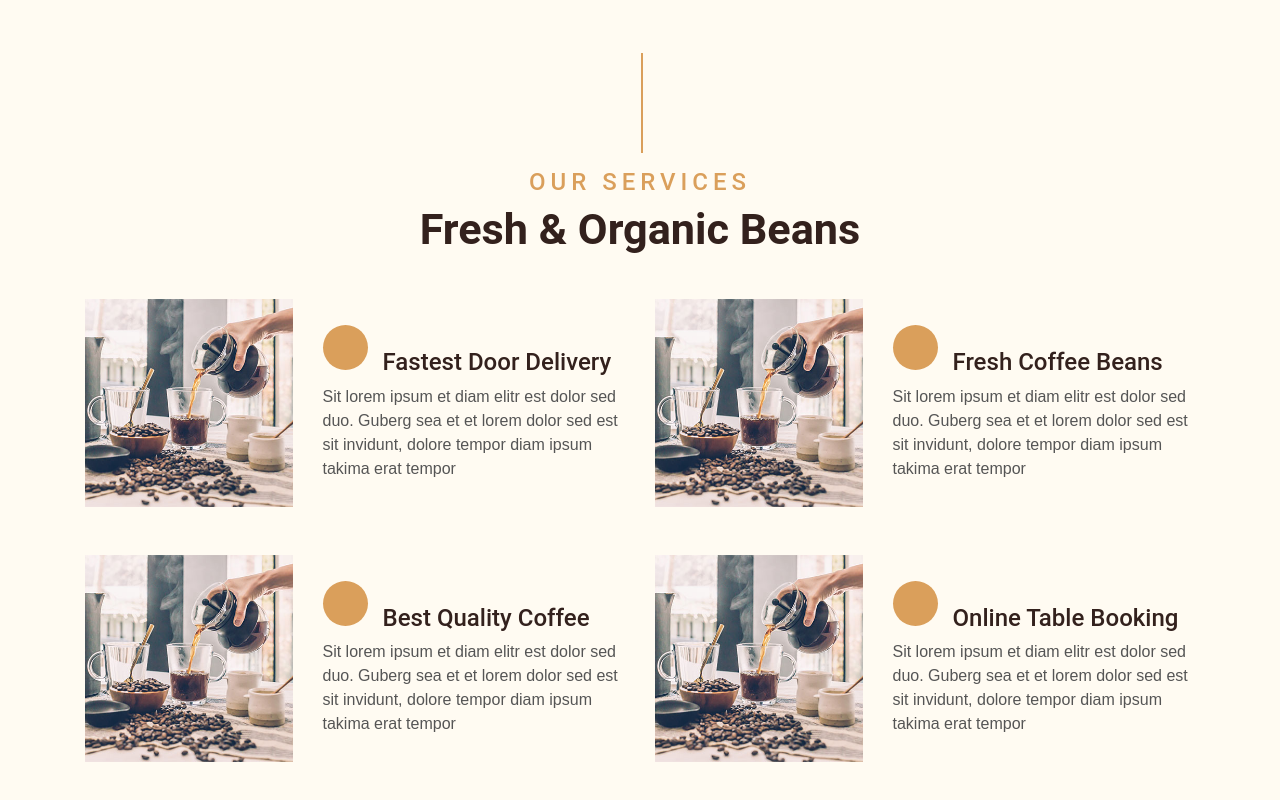
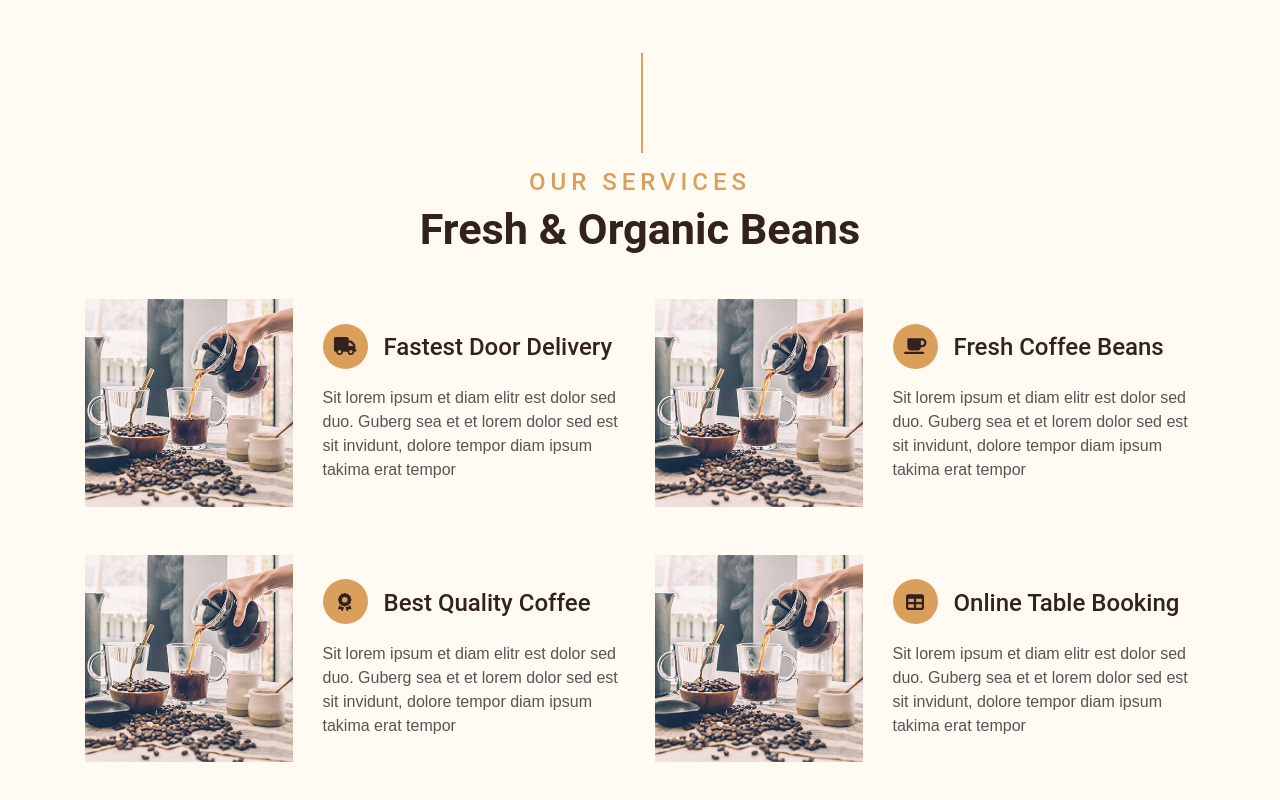
Before and after one commit to Mehdi-haghdoost/next-coffee, a Next.js app: page / in a window 1280 px wide. Shown: the part 1604-2404 px from the top of the page. Built offline with nearby package versions, Linux system fonts and the light colour scheme.

Commit message:
adding fontAwsome icons

```diff
--- a/components/modules/ServiceItem/ServiceItem.js
+++ b/components/modules/ServiceItem/ServiceItem.js
@@ -1,4 +1,11 @@
 import React from 'react'
+import styles from '@/styles/ServiceItem.module.css'
+
+import "@fortawesome/fontawesome-svg-core/styles.css";
+import { config } from "@fortawesome/fontawesome-svg-core";
+config.autoAddCss = false;
+import { FontAwesomeIcon } from "@fortawesome/react-fontawesome";
+
 
 function ServiceItem({ title, desc, image, icon }) {
   return (
@@ -8,7 +15,18 @@ function ServiceItem({ title, desc, image, icon }) {
           <img class="img-fluid mb-3 mb-sm-0" src={image} alt="" />
         </div>
         <div class="col-sm-7">
-          <h4><i class="fa fa-truck service-icon"></i>{title}</h4>
+          <h4 style={{
+            display :'flex',
+            alignItems : 'baseline'
+          }}>
+            <div className={styles.service_icon}>
+              <FontAwesomeIcon icon={icon} style={{fontSize  : '18px'}} />
+            </div>
+            <p>
+              {title}
+            </p>
+
+          </h4>
           <p class="m-0">{desc}</p>
         </div>
       </div>
--- a/components/templates/Index/Services.js
+++ b/components/templates/Index/Services.js
@@ -1,6 +1,6 @@
+import React from 'react'
 import ServiceItem from '@/components/modules/ServiceItem/ServiceItem'
-import React from 'react'
-
+import {  faAward, faCoffee, faTable, faTruck } from "@fortawesome/free-solid-svg-icons";
 function Services() {
   return (
     <div class="container-fluid pt-5">
@@ -13,22 +13,22 @@ function Services() {
          <ServiceItem title='Fastest Door Delivery'
          desc='Sit lorem ipsum et diam elitr est dolor sed duo. Guberg sea et et lorem dolor sed est sit invidunt, dolore tempor diam ipsum takima erat tempor'
          image={'/images/service-1.jpg'}
-         icon=''
+         icon={faTruck}
          />
           <ServiceItem title='Fresh Coffee Beans'
          desc='Sit lorem ipsum et diam elitr est dolor sed duo. Guberg sea et et lorem dolor sed est sit invidunt, dolore tempor diam ipsum takima erat tempor'
          image={'/images/service-1.jpg'}
-         icon=''
+         icon={faCoffee}
          />
           <ServiceItem title='Best Quality Coffee'
          desc='Sit lorem ipsum et diam elitr est dolor sed duo. Guberg sea et et lorem dolor sed est sit invidunt, dolore tempor diam ipsum takima erat tempor'
          image={'/images/service-1.jpg'}
-         icon=''
+         icon={faAward}
          />
           <ServiceItem title='Online Table Booking'
          desc='Sit lorem ipsum et diam elitr est dolor sed duo. Guberg sea et et lorem dolor sed est sit invidunt, dolore tempor diam ipsum takima erat tempor'
          image={'/images/service-1.jpg'}
-         icon=''
+         icon={faTable}
          />
         </div>
       </div>
--- /dev/null
+++ b/styles/ServiceItem.module.css
@@ -0,0 +1,10 @@
+.service_icon {
+    width: 45px;
+    height: 45px;
+    border-radius: 50%;
+    background: #da9f5b;
+    display: inline-flex;
+    align-items: center;
+    justify-content: center;
+    margin-right: 1rem;
+}
```
